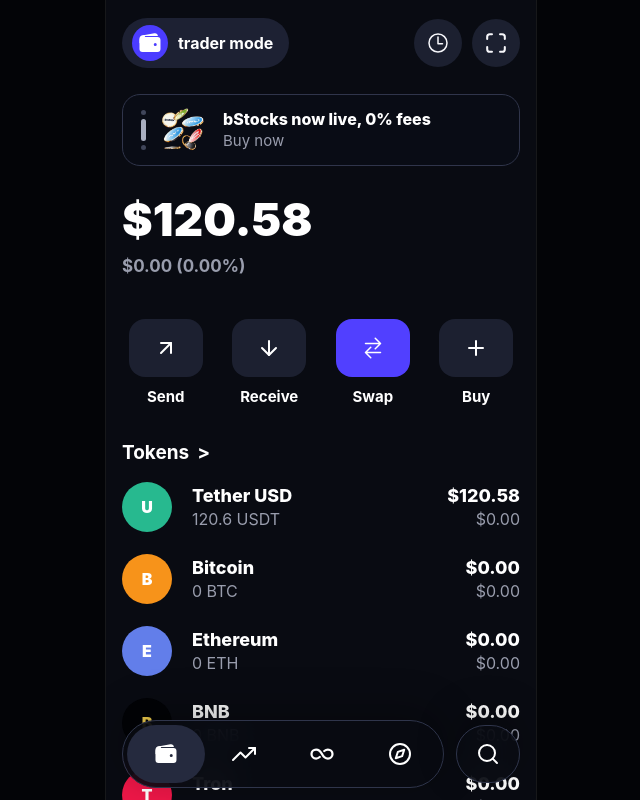
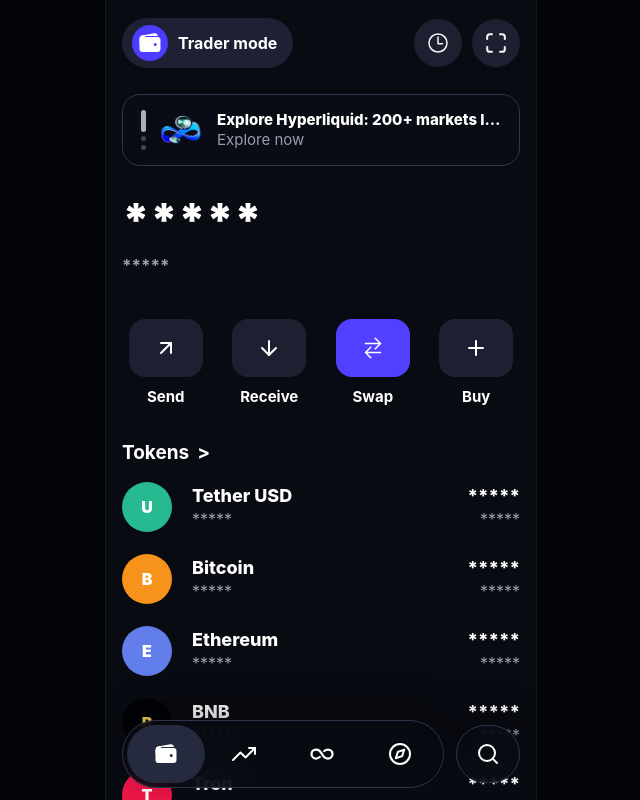
Before and after one commit to C0DE-8/t-wallet, a React app in the folder frontend/: page /wallet in a window 1280 px wide. Shown: the whole page, without its empty margins (319-959 px from the left). Built offline with nearby package versions, Linux system fonts and the light colour scheme; the HTML template or start-up script is replaced by a standard one.

Commit message:
Update project

```diff
--- a/frontend/src/components/AssetList/AssetList.jsx
+++ b/frontend/src/components/AssetList/AssetList.jsx
@@ -1,7 +1,7 @@
 import { assets } from '../../data/walletData'
 import TokenIcon from '../TokenIcon/TokenIcon'
 
-function AssetList() {
+function AssetList({ hideBalances }) {
   return (
     <section className="stack-section">
       <h2>
@@ -13,11 +13,11 @@
             <TokenIcon tone={asset.tone} label={asset.ticker} />
             <div className="asset-copy">
               <strong>{asset.name}</strong>
-              <span>{asset.amount}</span>
+              <span>{hideBalances ? '*****' : asset.amount}</span>
             </div>
             <div className="asset-value">
-              <strong>{asset.value}</strong>
-              <span>$0.00</span>
+              <strong>{hideBalances ? '*****' : asset.value}</strong>
+              <span>{hideBalances ? '*****' : '$0.00'}</span>
             </div>
           </div>
         ))}
--- a/frontend/src/components/PromoSlider/PromoSlider.jsx
+++ b/frontend/src/components/PromoSlider/PromoSlider.jsx
@@ -1,4 +1,4 @@
-import { useEffect, useState } from 'react'
+import { useEffect, useRef, useState } from 'react'
 import bStocksIcon from '../../assets/icons/bstocks.png'
 import exploreIcon from '../../assets/icons/explore.png'
 import swapIcon from '../../assets/icons/swap.png'
@@ -22,17 +22,31 @@
 ]
 
 function PromoSlider() {
+  const sliderRef = useRef(null)
   const [activeSlide, setActiveSlide] = useState(0)
 
   useEffect(() => {
     const timer = window.setInterval(() => {
-      setActiveSlide((currentSlide) => (currentSlide + 1) % promoSlides.length)
-    }, 3500)
+      setActiveSlide((currentSlide) => {
+        const nextSlide = (currentSlide + 1) % promoSlides.length
+        sliderRef.current?.scrollTo({
+          left: nextSlide * sliderRef.current.clientWidth,
+          behavior: 'smooth',
+        })
+
+        return nextSlide
+      })
+    }, 8000)
 
     return () => window.clearInterval(timer)
   }, [])
 
-  const slide = promoSlides[activeSlide]
+  function handleScroll(event) {
+    const slideWidth = event.currentTarget.clientWidth
+    const nextSlide = Math.round(event.currentTarget.scrollLeft / slideWidth)
+
+    setActiveSlide(Math.min(nextSlide, promoSlides.length - 1))
+  }
 
   return (
     <section className="promo-card" aria-label="Promotions">
@@ -44,10 +58,16 @@
           ></span>
         ))}
       </div>
-      <img className="promo-icon" src={slide.icon} alt="" />
-      <div className="promo-copy">
-        <strong>{slide.title}</strong>
-        <span>{slide.subtitle}</span>
+      <div className="promo-slider" ref={sliderRef} onScroll={handleScroll}>
+        {promoSlides.map((slide) => (
+          <article className="promo-slide" key={slide.title}>
+            <img className="promo-icon" src={slide.icon} alt="" />
+            <div className="promo-copy">
+              <strong>{slide.title}</strong>
+              <span>{slide.subtitle}</span>
+            </div>
+          </article>
+        ))}
       </div>
     </section>
   )
--- a/frontend/src/pages/WalletDashboard/WalletDashboard.jsx
+++ b/frontend/src/pages/WalletDashboard/WalletDashboard.jsx
@@ -1,3 +1,4 @@
+import { useState } from 'react'
 import { FiArrowDown, FiArrowUpRight, FiPlus } from 'react-icons/fi'
 import { IoScan, IoSwapHorizontal, IoTimeOutline, IoWallet } from 'react-icons/io5'
 import ActionButton from '../../components/ActionButton/ActionButton'
@@ -13,15 +14,22 @@
 import Watchlist from '../../components/Watchlist/Watchlist'
 
 function WalletDashboard() {
+  const [hideBalances, setHideBalances] = useState(true)
+
   return (
     <main className="app-screen dashboard-screen">
       <div className="dashboard-content">
         <header className="top-bar">
-          <button className="balance-pill" type="button">
+          <button
+            className="balance-pill"
+            type="button"
+            onClick={() => setHideBalances((isHidden) => !isHidden)}
+            aria-label={hideBalances ? 'Show balances' : 'Hide balances'}
+          >
             <span className="wallet-glyph">
               <IoWallet />
             </span>
-            <strong>trader mode</strong>
+            <strong>Trader mode</strong>
           </button>
           <div className="top-actions">
             <button className="icon-button" type="button" aria-label="History">
@@ -36,8 +44,8 @@
         <PromoSlider />
 
         <section className="portfolio">
-          <p className="portfolio-value">$120.58</p>
-          <p className="portfolio-change">$0.00 (0.00%)</p>
+          <p className="portfolio-value">{hideBalances ? '*****' : '$120.58'}</p>
+          <p className="portfolio-change">{hideBalances ? '*****' : '$0.00 (0.00%)'}</p>
         </section>
 
         <section className="quick-actions" aria-label="Wallet actions">
@@ -47,7 +55,7 @@
           <ActionButton label="Buy" icon={<FiPlus />} />
         </section>
 
-        <AssetList />
+        <AssetList hideBalances={hideBalances} />
         <PerpsSection />
         <PredictionsSection />
         <EarnSection />
--- a/frontend/src/styles/components.css
+++ b/frontend/src/styles/components.css
@@ -77,7 +77,7 @@
 
 .promo-card {
   display: grid;
-  grid-template-columns: 8px 52px 1fr;
+  grid-template-columns: 8px minmax(0, 1fr);
   align-items: center;
   gap: 12px;
   min-height: 72px;
@@ -87,6 +87,27 @@
   border-radius: 18px;
   background: rgba(10, 13, 22, 0.78);
   text-align: left;
+}
+
+.promo-slider {
+  display: flex;
+  min-width: 0;
+  overflow-x: auto;
+  scroll-snap-type: x mandatory;
+  scrollbar-width: none;
+}
+
+.promo-slider::-webkit-scrollbar {
+  display: none;
+}
+
+.promo-slide {
+  display: grid;
+  flex: 0 0 100%;
+  grid-template-columns: 46px minmax(0, 1fr);
+  align-items: center;
+  gap: 12px;
+  scroll-snap-align: start;
 }
 
 .promo-progress {
@@ -109,8 +130,8 @@
 }
 
 .promo-icon {
-  width: 46px;
-  height: 46px;
+  width: 44px;
+  height: 44px;
   object-fit: contain;
 }
 
@@ -126,7 +147,7 @@
 .promo-copy strong {
   overflow: hidden;
   color: #ffffff;
-  font-size: 16px;
+  font-size: 15px;
   line-height: 1.2;
   font-weight: 800;
   text-overflow: ellipsis;
```
